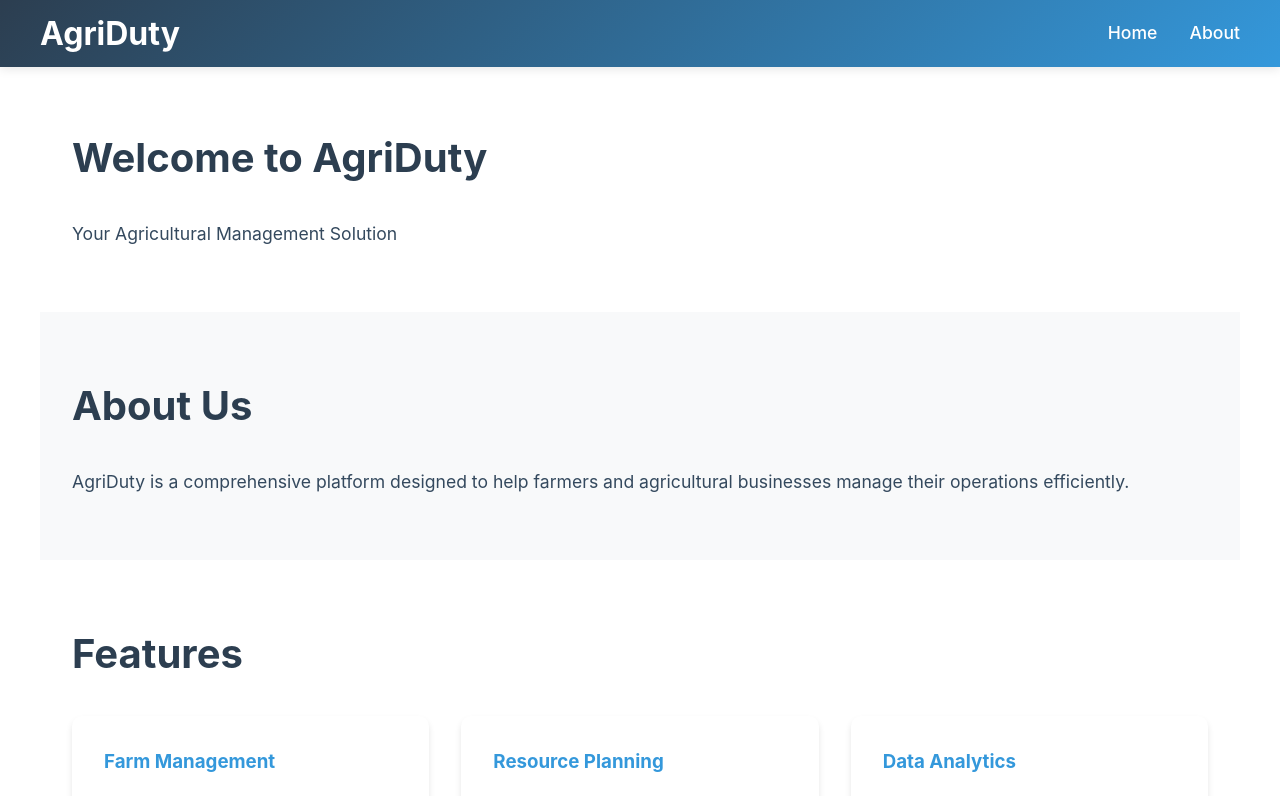
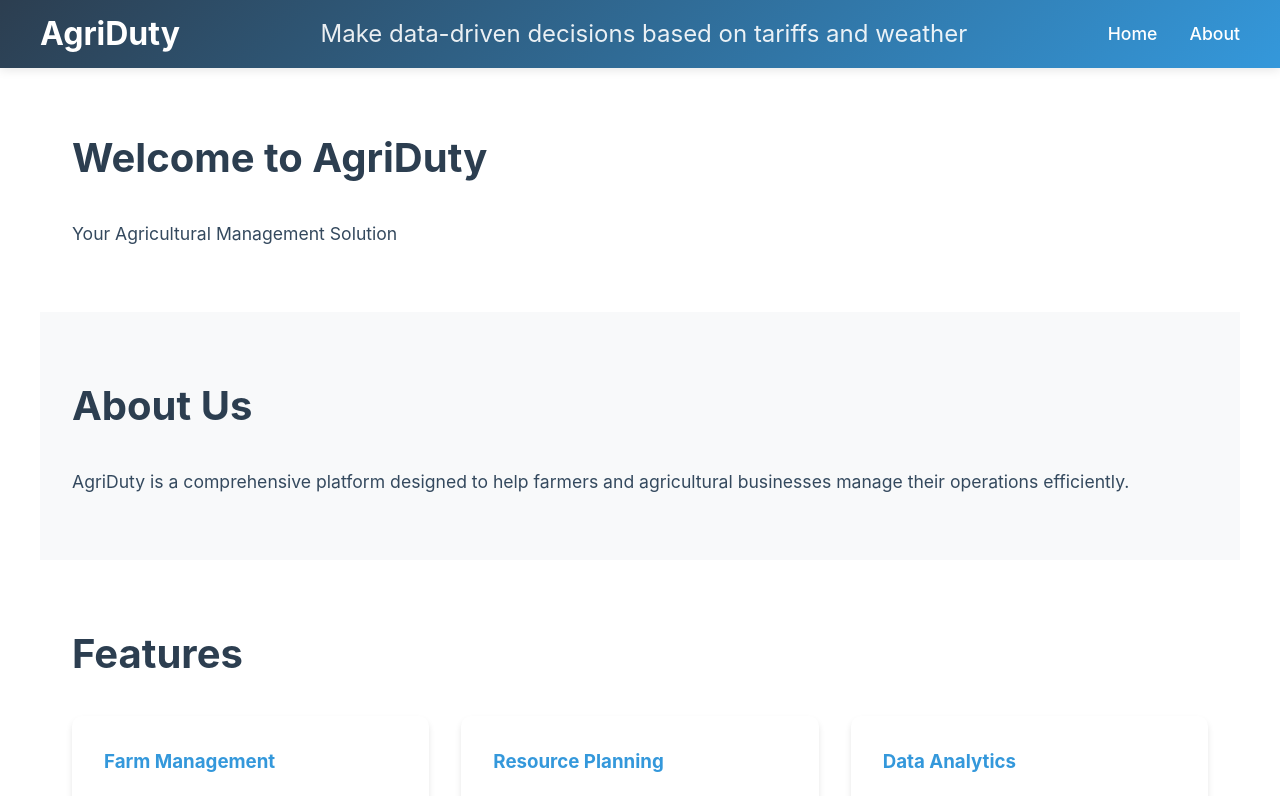
Before and after one commit to Jason-Latz/AgriDuty, a React (Vite) app in the folder frontend/: page / in a window 1280 px wide. Shown: the top 796 px of the page. Built offline with nearby package versions, Linux system fonts and the light colour scheme.

Commit message:
minor tweaks

```diff
--- a/frontend/src/App.tsx
+++ b/frontend/src/App.tsx
@@ -8,6 +8,7 @@ function App() {
       <header className="banner">
         <div className="banner-content">
           <h1>AgriDuty</h1>
+          <p>Make data-driven decisions based on tariffs and weather</p>
           <nav className="banner-nav">
             <a href="#home">Home</a>
             <a href="#about">About</a>
```
